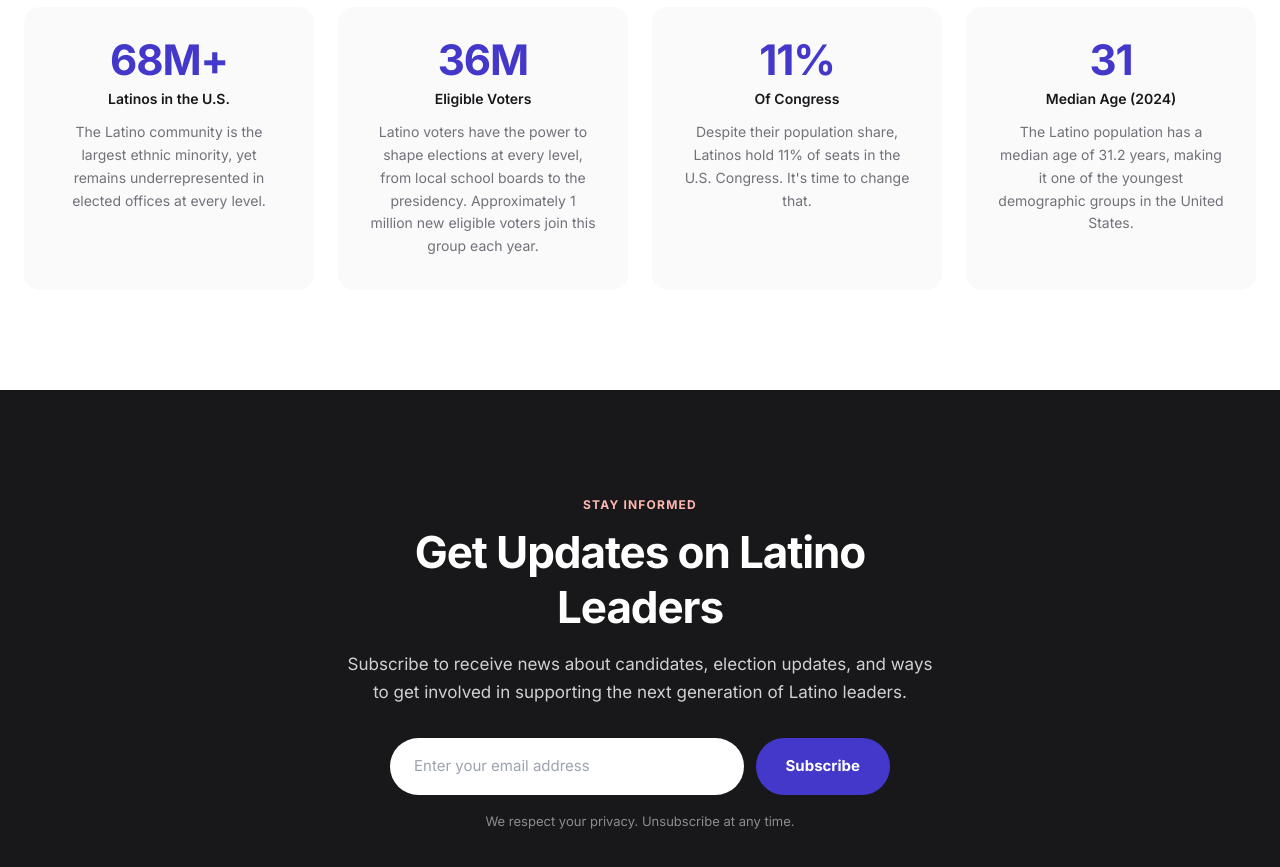
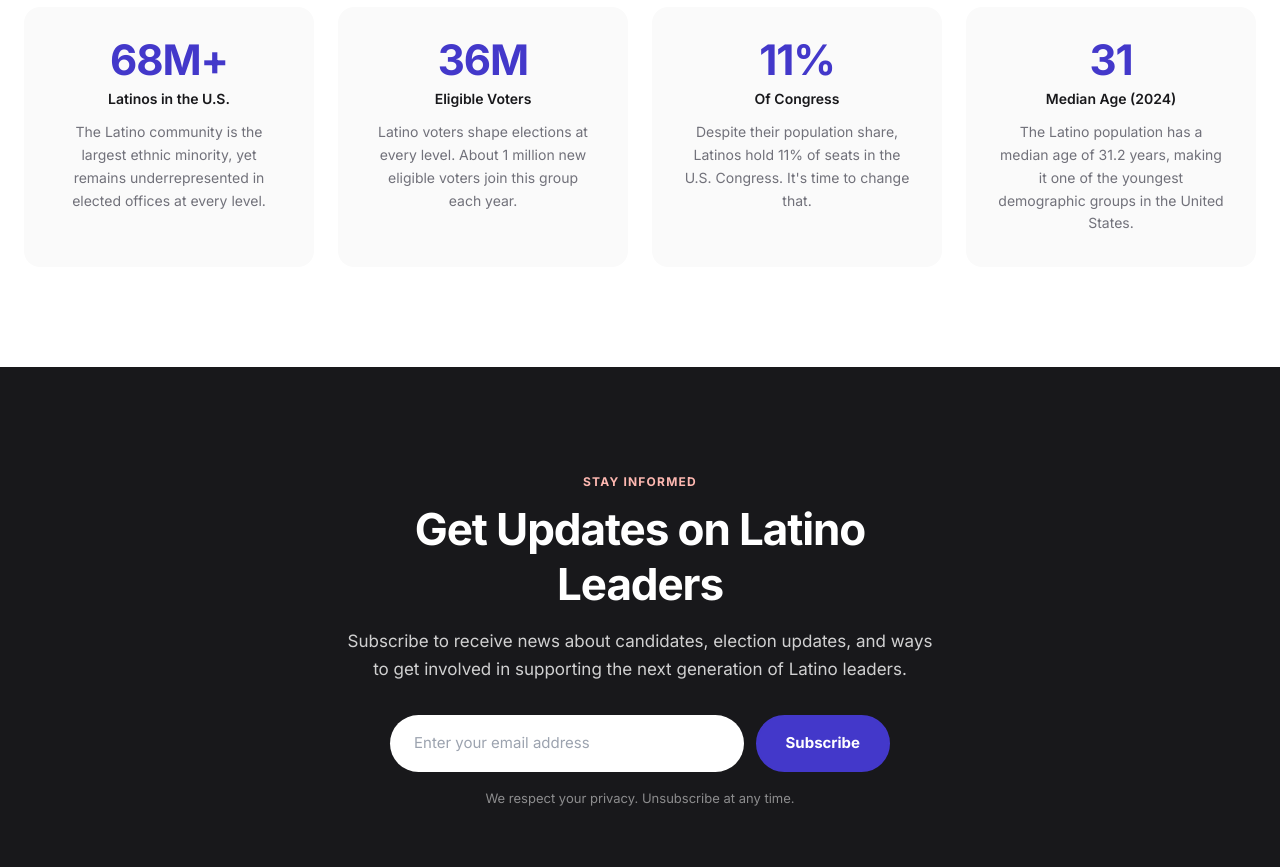
Before and after one commit to paulberesuita/immigrant-candidates-2026, a website: page index.html in a window 1280 px wide. Shown: the part 2380-3247 px from the top of the page. Drawn offline with Linux system fonts and the light colour scheme; no server answers.

Commit message:
Shorten eligible voters description for better card balance

```diff
--- a/index.html
+++ b/index.html
@@ -154,7 +154,7 @@
                 <div class="impact-card">
                     <div class="impact-number">36M</div>
                     <div class="impact-label">Eligible Voters</div>
-                    <p class="impact-description">Latino voters have the power to shape elections at every level, from local school boards to the presidency. Approximately 1 million new eligible voters join this group each year.</p>
+                    <p class="impact-description">Latino voters shape elections at every level. About 1 million new eligible voters join this group each year.</p>
                 </div>
                 <div class="impact-card">
                     <div class="impact-number">11%</div>
```
